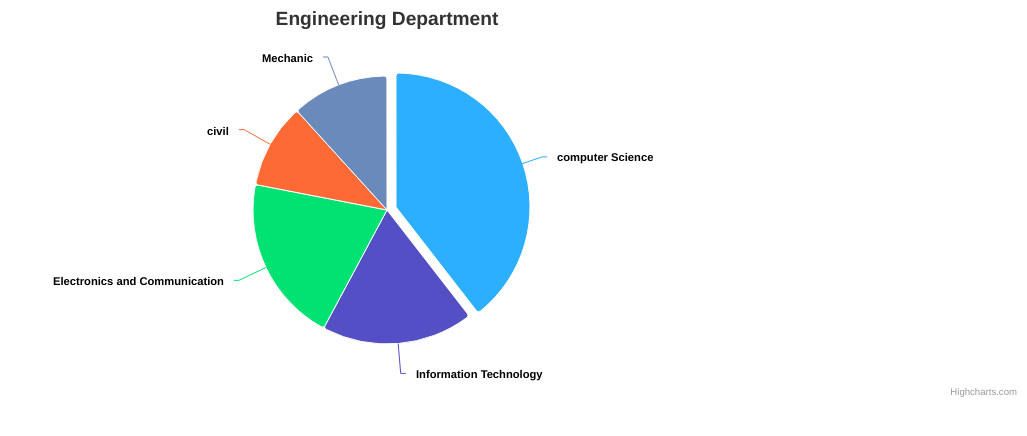
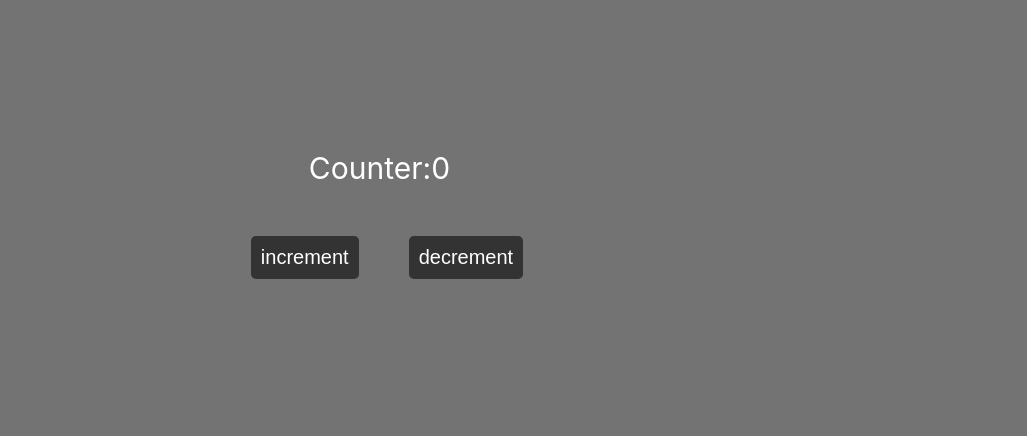
Before and after one commit to Malini27/ReduxIncDec, a React (Create React App) app: page / in a window 1280 px wide. Shown: the top 436 px of the page, without its empty margins (253-1280 px from the left). Built offline with nearby package versions, Linux system fonts and the light colour scheme.

Commit message:
m10 commit

```diff
--- a/package.json
+++ b/package.json
@@ -10,8 +10,10 @@
     "highcharts-react-official": "^3.2.1",
     "react": "^18.2.0",
     "react-dom": "^18.2.0",
+    "react-redux": "^8.1.3",
     "react-router-dom": "^6.16.0",
     "react-scripts": "^5.0.1",
+    "redux": "^4.2.1",
     "web-vitals": "^2.1.4"
   },
   "scripts": {
--- a/src/App.css
+++ b/src/App.css
@@ -3,37 +3,23 @@ body{
     background-color:rgb(115, 115, 115);
 
 }
+.counter{
+   font-size:30px;
+   margin-bottom: 50px;
+   margin-right: 15px;
+}
+.dec{
+  margin-left: 50px;
+}
 .container{
+    text-align: center;
     margin-top: 150px;
 }
 
-.calculator {
-    width: 300px;
-    margin: 0 auto;
-    border: 1px solid #ccc;
-    border-radius: 5px;
-    box-shadow: 0 0 10px rgba(0, 0, 0, 0.2);
-  }
-
-  .display {
-    color: black;
-    background-color: #f0f0f0;
-    padding: 10px;
-    font-size: 24px;
-    text-align: right;
-  }
-
-  .buttons {
-    display: grid;
-    grid-template-columns: repeat(4, 1fr);
-    grid-gap: 2px;
-    padding: 10px;
-  }
-
-  button {
+ button {
     background-color: #333;
     color: #fff;
-    font-size: 24px;
+    font-size: 20px;
   border: none;
   border-radius: 5px;
   padding: 10px;
@@ -45,16 +31,12 @@ button:hover {
 }
 
 @media(max-width: 600px){
-    .calculator{
-        max-width: 100%;
-    }
+
     .container{
-        margin-top: 20px;
+        margin-top: 100px;
         margin-bottom: 20px;
     }
-    .display {
-        font-size: 18px;
-    }
+
 
     button {
         font-size: 18px;
--- a/src/App.js
+++ b/src/App.js
@@ -1,51 +1,16 @@
 import React from 'react';
-import Highcharts from 'highcharts'
-import HighchartsReact from 'highcharts-react-official';
-// import './App.css';
+import './App.css';
+import { useSelector,useDispatch } from 'react-redux';
+import { increment,decrement } from './reducers/counter';
 
 const App=()=>{
-    const options ={
-        chart: {
-        type: 'pie'
-      },
-      title: {
-        text: 'Engineering Department'
-      },
-       series: [
-        {
-        name: 'Students',
-        colorByPoint: true,
-        data: [
-          {
-            name: 'computer Science',
-            y: 39.5,
-            sliced: true,
-            selected: true
-          },
-          {
-            name: 'Information Technology',
-            y: 18.34
-          },
-          {
-            name: 'Electronics and Communication',
-            y: 20.2
-          },
-          {
-            name: 'civil',
-            y: 10.23
-          },
-          {
-            name: 'Mechanic',
-            y:11.73
-          }
-          ]
-      }]
-    };
-
-
+    const {count} = useSelector(state=> state)
+    const dispatch=useDispatch();
 return(
-    <div>
-        <HighchartsReact highcharts={Highcharts} options={options}/>
+    <div className='container'>
+       <div className='counter'>Counter:{count}</div>
+       <button className='inc' onClick={()=>dispatch(increment(1))}>increment</button>
+       <button className='dec' onClick={()=>dispatch(decrement(1))}>decrement</button>
 
     </div>
 
--- a/src/index.js
+++ b/src/index.js
@@ -3,13 +3,17 @@ import ReactDOM from 'react-dom';
 import './index.css';
 import App from './App';
 import reportWebVitals from './reportWebVitals';
+import { Provider} from 'react-redux';
+import store from './store';
 
 
 const root = ReactDOM.createRoot(document.getElementById('root'));
 root.render(
+  <Provider store={store}>
   <React.StrictMode>
     <App />
   </React.StrictMode>
+  </Provider>
 );
 
 // If you want to start measuring performance in your app, pass a function
--- /dev/null
+++ b/src/reducers/counter.js
@@ -0,0 +1,21 @@
+//action creators
+
+const INCREMENT='INCREMENT';
+const DECREMENT='DECREMENT';
+
+export const increment =(value)=>({type: INCREMENT,payload: value});
+export const decrement =(value)=>({type: DECREMENT,payload: value});
+
+//create reducers
+const initialState={count:0};
+
+export default (state = initialState, action)=>{
+    switch(action.type) {
+        case 'INCREMENT':
+            return{...state, count : state.count + action.payload};
+        case 'DECREMENT':
+            return{...state, count : state.count - action.payload};
+        default:
+            return state
+    }
+}
--- /dev/null
+++ b/src/store.js
@@ -0,0 +1,7 @@
+import { createStore } from 'redux';
+
+import counterReducer from './reducers/counter'
+
+const store = createStore(counterReducer);
+
+export default store;
```
Also changed, not shown: 1 other file (tests, documents, lock files or other folders).
